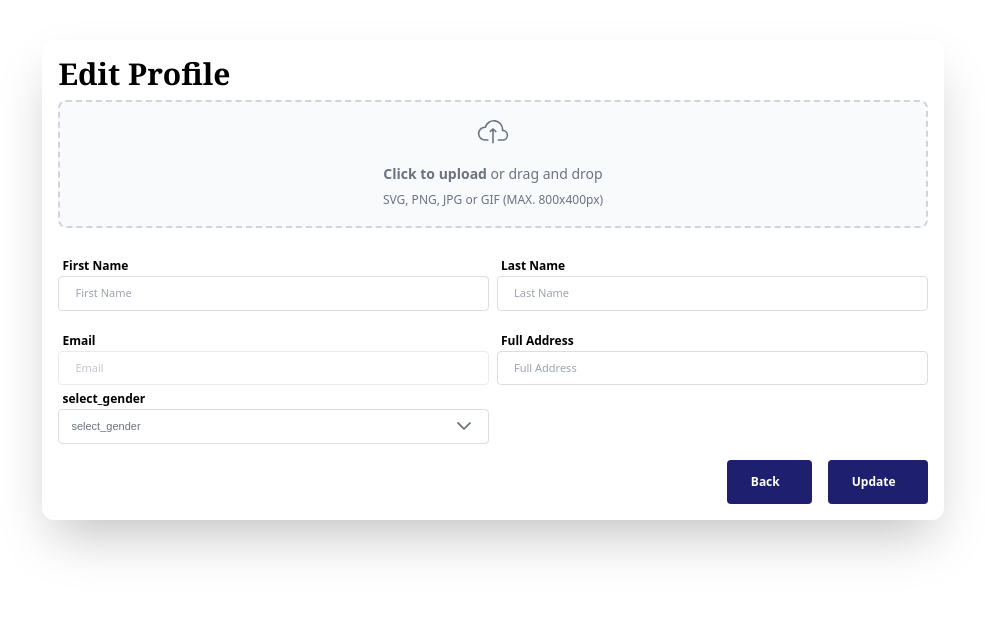
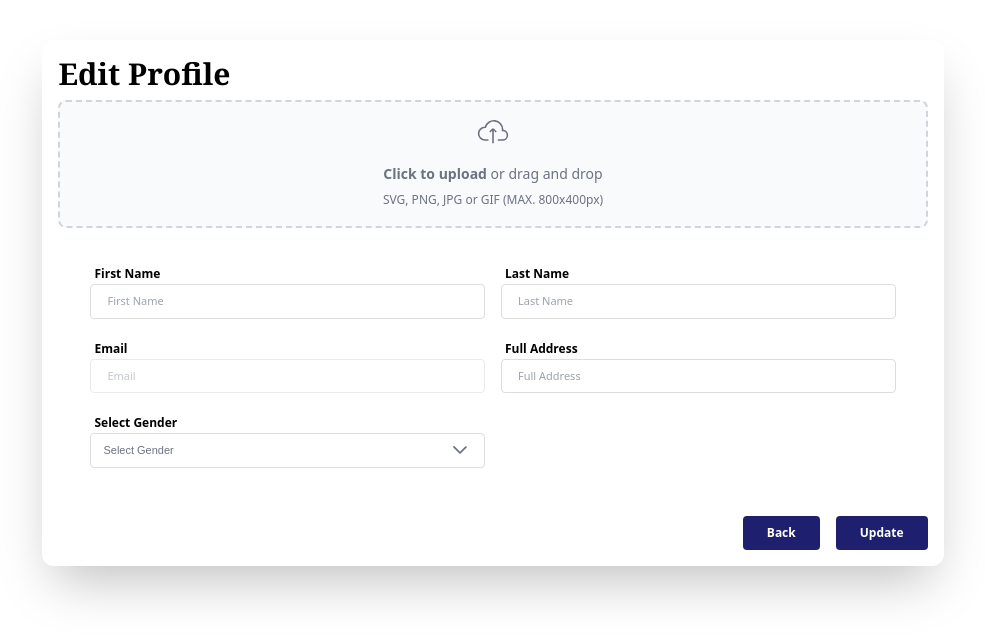
Before and after one commit to Hiteshsu06/Management-System, a React (Create React App) app: page /edit-profile in a window 1280 px wide. Shown: the top 640 px of the page, without its empty margins (147-1132 px from the left). Built offline with nearby package versions, Linux system fonts and the light colour scheme; a web font is replaced by a local one.

Commit message:
Added profile component

```diff
--- a/src/components/Indices/IndicesForm.jsx
+++ b/src/components/Indices/IndicesForm.jsx
@@ -20,12 +20,13 @@ const structure = {
   short_term: "",
   short_term_url: "",
   long_term: "",
-  long_term_url: ""
+  long_term_url: "",
+  category: {}
 };
 
 const categories = [
-  {name: "Domestic", value: 0},
-  {name: "International", value: 1}
+  {name: "Domestic", value: "0"},
+  {name: "International", value: "1"}
 ]
 
 const IndicesForm = () => {
@@ -41,8 +42,8 @@ const IndicesForm = () => {
   const validationSchema = yup.object().shape({
     name: yup.string().required(t("name_is_required")),
     price: yup.string().required(t("price_is_required")),
-    short_term: yup.string().required(t("short_term_is_required")),
-    long_term: yup.string().required(t("long_term_is_required"))
+    short_term: id ? yup.string() : yup.string().required(t("short_term_is_required")),
+    long_term: id ? yup.string() : yup.string().required(t("long_term_is_required"))
   });
 
   const onHandleSubmit = async (value) => {
@@ -96,8 +97,8 @@ const IndicesForm = () => {
       price: value?.price,
       index_short_term_chart: value?.short_term,
       index_long_term_chart: value?.long_term,
-      country_code: value?.country?.name,
-      category_code: value?.category
+      country_id: value?.country?.id,
+      category_id: Number(value?.category)
     }
     allApiWithHeaderToken("indices", body, "post", 'multipart/form-data')
       .then((response) => {
@@ -113,7 +114,13 @@ const IndicesForm = () => {
 
   const updateIndex = (value) => {
     setLoader(true);
-    allApiWithHeaderToken(`indices/${id}`, value, "put")
+    let body = {
+      name: value?.name,
+      price: value?.price,
+      country_id: value?.country?.name,
+      category_id: Number(value?.category)
+    }
+    allApiWithHeaderToken(`indices/${id}`, body, "put")
       .then((response) => {
         successToaster(response);
       })
@@ -142,6 +149,12 @@ const IndicesForm = () => {
             long_term: response?.data?.long_term,
             long_term_url: response?.data?.index_long_term_chart_url
           }
+          const selectedCategory = categories?.find((item) => item?.value == response?.data?.category_id);
+          data['category'] = selectedCategory || {};
+
+          const selectedCountry = allCountries?.find((item) => item?.id == response?.data?.country_id);
+          console.log("R",selectedCountry)
+          data['country'] = selectedCountry || {};
           setData(data);
         })
         .catch((err) => {
--- a/src/components/Sector/SectorList.jsx
+++ b/src/components/Sector/SectorList.jsx
@@ -9,7 +9,6 @@ import DataTable from "@common/DataTable";
 import ButtonComponent from "@common/ButtonComponent";
 import Confirmbox from "@common/Confirmbox";
 import { allApiWithHeaderToken } from "@api/api";
-import axios from "axios";
 
 const SectorList = () => {
   const { t } = useTranslation("msg");
--- a/src/components/Sidebar.jsx
+++ b/src/components/Sidebar.jsx
@@ -91,7 +91,7 @@ const Sidebar = ({selectSidebarItem}) => {
 
   return (
     <div className="min-h-screen bg-BgTertiaryColor text-TextPrimaryColor">
-      <div className="p-5">
+      <div className="px-5 py-4">
         <div>LOGO</div>
         <div className="text-[0.6rem] hidden lg:block">{t("management_system")}</div>
       </div>
--- a/src/components/common/AvatarProfile.jsx
+++ b/src/components/common/AvatarProfile.jsx
@@ -14,6 +14,9 @@ const AvatarProfile = ({ size, shape }) => {
     {
       label: t("my_profile"),
       icon: "ri-id-card-line",
+      command: () => {
+        navigate('/edit-profile')
+      }
     },
     {
       label: t("help"),
--- a/src/locales/en/message.json
+++ b/src/locales/en/message.json
@@ -118,5 +118,7 @@
    "index_has_been_deleted_successfully" : "Index has been deleted successfully",
    "sector_has_been_deleted_successfully" : "Sector has been deleted successfully",
    "stock_has_been_deleted_successfully" : "Stock has been deleted successfully",
-   "export_data" : "Export Data"
+   "export_data" : "Export Data",
+   "select_gender" : "Select Gender",
+   "profile_image" : "Profile Image"
 }
--- a/src/pages/DashboardPage.jsx
+++ b/src/pages/DashboardPage.jsx
@@ -49,7 +49,7 @@ const DashboardPage = () => {
       </div>
       <div className="w-full min-h-screen" onClick={handleClick} onTouchMove={(e)=>{slideHandler(e)}}>
         <Topbar toggleExpansionSwitch={toggleExpansionSwitch} toggle={toggle}/>
-        <div className="bg-BgPrimaryColor ps-5 pe-4 py-2 h-[calc(100vh_-_4rem)] overflow-y-scroll scrollbar-thumb-BgTertiaryColor scrollbar-thin">
+         <div className="bg-BgPrimaryColor ps-5 pe-4 py-2 h-[calc(100vh_-_4rem)] overflow-y-scroll scrollbar-thumb-BgTertiaryColor scrollbar-thin">
           <Suspense fallback={<Loading loadingText={t("loading")} />}>
             <Routes>
               <Route path="/" element={<CompanyList />} />
--- a/src/pages/ProfilePage.jsx
+++ b/src/pages/ProfilePage.jsx
@@ -6,6 +6,7 @@ import ButtonComponent from "@common/ButtonComponent";
 import InputTextComponent from "@common/InputTextComponent";
 import Dropdown from "@common/DropdownComponent";
 import FileUpload from "@common/FileUpload";
+import { useNavigate } from "react-router-dom";
 
 const structure = {
   firstName: "",
@@ -13,46 +14,69 @@ const structure = {
   email: "",
   gender: "",
   address: "",
+  profile_image: "",
+  profile_image_url: ""
 };
 
 const genderList = [
-    { name: "Male", code: "M" },
-    { name: "Female", code: "F" },
-    { name: "Other", code: "O" }
-]
+  { name: "Male", value: "M" },
+  { name: "Female", value: "F" },
+  { name: "Other", value: "O" },
+];
 
 const ProfilePage = () => {
   const { t } = useTranslation("msg");
   const [data, setData] = useState(structure);
+  const navigate = useNavigate();
+
+  const validationSchema = yup.object().shape({
+    email: yup.string().required(t("email_is_required")),
+  });
+
+  useEffect(() => {
+    let email = JSON.parse(localStorage.getItem("user"))?.email;
+    setData({ ...data, email: email });
+  }, []);
 
   const onHandleSubmit = async (value) => {
-        console.log("data",value)
+    console.log("data", value);
   };
 
   const formik = useFormik({
     initialValues: data,
     onSubmit: onHandleSubmit,
+    validationSchema: validationSchema,
     enableReinitialize: true,
     validateOnBlur: true,
   });
 
-    const { values, errors, handleSubmit, handleChange, touched } = formik;
+  const { values, errors, handleSubmit, handleChange, touched, setFieldValue } = formik;
 
   return (
-    <section className="py-10 my-auto dark:bg-gray-900">
-    <div className="lg:w-[80%] md:w-[90%] xs:w-[96%] mx-auto flex gap-4">
-        <div
-            className="lg:w-[88%] md:w-[80%] sm:w-[88%] xs:w-full mx-auto shadow-2xl p-4 rounded-xl h-fit self-center dark:bg-gray-800/40">
-            <div className="">
-                <h4
-                    className="lg:text-3xl md:text-2xl sm:text-xl xs:text-xl font-serif font-extrabold mb-2 dark:text-white">
+    <section className="my-auto py-10 dark:bg-gray-900">
+      <div className="xs:w-[96%] mx-auto flex gap-4 md:w-[90%] lg:w-[80%]">
+        <div className="xs:w-full mx-auto h-fit self-center rounded-xl p-4 shadow-2xl sm:w-[88%] md:w-[80%] lg:w-[88%] dark:bg-gray-800/40">
+          <div>
+            <h4 className="xs:text-xl mb-2 font-serif font-extrabold sm:text-xl md:text-2xl lg:text-3xl dark:text-white">
               Edit Profile
             </h4>
             <div>
-                        <FileUpload />
+              <FileUpload
+                isLabel={t("profile_image")}
+                value={values?.profile_image_url}
+                name="profile_image"
+                onChange={(e) => {
+                  setFieldValue("profile_image", e?.currentTarget?.files[0]);
+                  setFieldValue(
+                    "profile_image_url",
+                    URL.createObjectURL(e?.target?.files[0]),
+                  );
+                }}
+                isProfile={true}
+              />
             </div>
-                    <div className="flex lg:flex-row md:flex-col sm:flex-col xs:flex-col gap-2 justify-center w-full">
-                        <div className="w-full  mb-4 mt-6">
+            <div  className="sm:mr-16 sm:ms-0 my-auto grid h-fit w-full grid-cols-4 gap-4 bg-BgSecondaryColor p-8">
+              <div className="col-span-4 md:col-span-2">
                 <InputTextComponent
                   value={values?.firstName}
                   onChange={handleChange}
@@ -65,7 +89,7 @@ const ProfilePage = () => {
                   className="w-full rounded border-[1px] border-[#ddd] px-[1rem] py-[8px] text-[11px] focus:outline-none"
                 />
               </div>
-                        <div className="w-full  mb-4 lg:mt-6">
+              <div className="col-span-4 md:col-span-2">
                 <InputTextComponent
                   value={values?.lastName}
                   onChange={handleChange}
@@ -78,10 +102,7 @@ const ProfilePage = () => {
                   className="w-full rounded border-[1px] border-[#ddd] px-[1rem] py-[8px] text-[11px] focus:outline-none"
                 />
               </div>
-                    </div>
-
-                    <div className="flex lg:flex-row md:flex-col sm:flex-col xs:flex-col gap-2 justify-center w-full">
-                        <div className="w-full">
+              <div className="col-span-4 md:col-span-2">
                 <InputTextComponent
                   value={values?.email}
                   onChange={handleChange}
@@ -95,7 +116,7 @@ const ProfilePage = () => {
                   className="w-full rounded border-[1px] border-[#ddd] px-[1rem] py-[8px] text-[11px] focus:outline-none"
                 />
               </div>
-                        <div className="w-full">
+              <div className="col-span-4 md:col-span-2">
                 <InputTextComponent
                   value={values?.address}
                   onChange={handleChange}
@@ -108,47 +129,43 @@ const ProfilePage = () => {
                   className="w-full rounded border-[1px] border-[#ddd] px-[1rem] py-[8px] text-[11px] focus:outline-none"
                 />
               </div>
-                    </div>
-                    <div className="flex lg:flex-row md:flex-col sm:flex-col xs:flex-col gap-2 justify-center w-full">
-                        <div className="w-full">
+              <div className="col-span-4 md:col-span-2">
                 <Dropdown
                   value={values?.gender}
                   onChange={handleChange}
-                                data= {genderList}
+                  data={genderList}
                   label={t("gender")}
                   placeholder={t("select_gender")}
                   name="gender"
                   error={errors?.gender}
                   touched={touched?.gender}
-                                className="col-span-2 w-full rounded border-[1px] border-[#ddd] custom-dropdown focus:outline-none"
+                  className="custom-dropdown col-span-2 w-full rounded border-[1px] border-[#ddd] focus:outline-none"
                   optionLabel="name"
                 />
               </div>
-                        <div className="w-full"></div>
+              <div className="col-span-4 md:col-span-2"></div>
             </div>
-                    <div className="w-full flex justify-end gap-4 rounded-lg mt-4 text-right text-lg font-semibold">
+            <div className="mt-4 flex justify-end gap-4">
               <ButtonComponent
-                            onClick={() => handleSubmit()}
-                            type="submit"
+                onClick={() => {
+                  navigate("/dashboard");
+                }}
+                type="button"
                 label={t("back")}
-                            className="rounded bg-BgTertiaryColor px-6 py-2 text-[12px] text-white"
-                            icon="pi pi-arrow-right"
-                            iconPos="right"
+                className="rounded bg-[#1f1f70] px-6 py-2 text-[12px] text-white"
               />
               <ButtonComponent
                 onClick={() => handleSubmit()}
                 type="submit"
                 label={t("update")}
-                            className="rounded bg-BgTertiaryColor px-6 py-2 text-[12px] text-white"
-                            icon="pi pi-arrow-right"
-                            iconPos="right"
+                className="rounded bg-[#1f1f70] px-6 py-2 text-[12px] text-white"
               />
             </div>
           </div>
         </div>
       </div>
     </section>
-  )
-}
+  );
+};
 
 export default ProfilePage;
```
Also changed, not shown: src/components/common/FileUpload.jsx (+6 -5 lines). Lines whose indentation alone changed are shown as unchanged.
